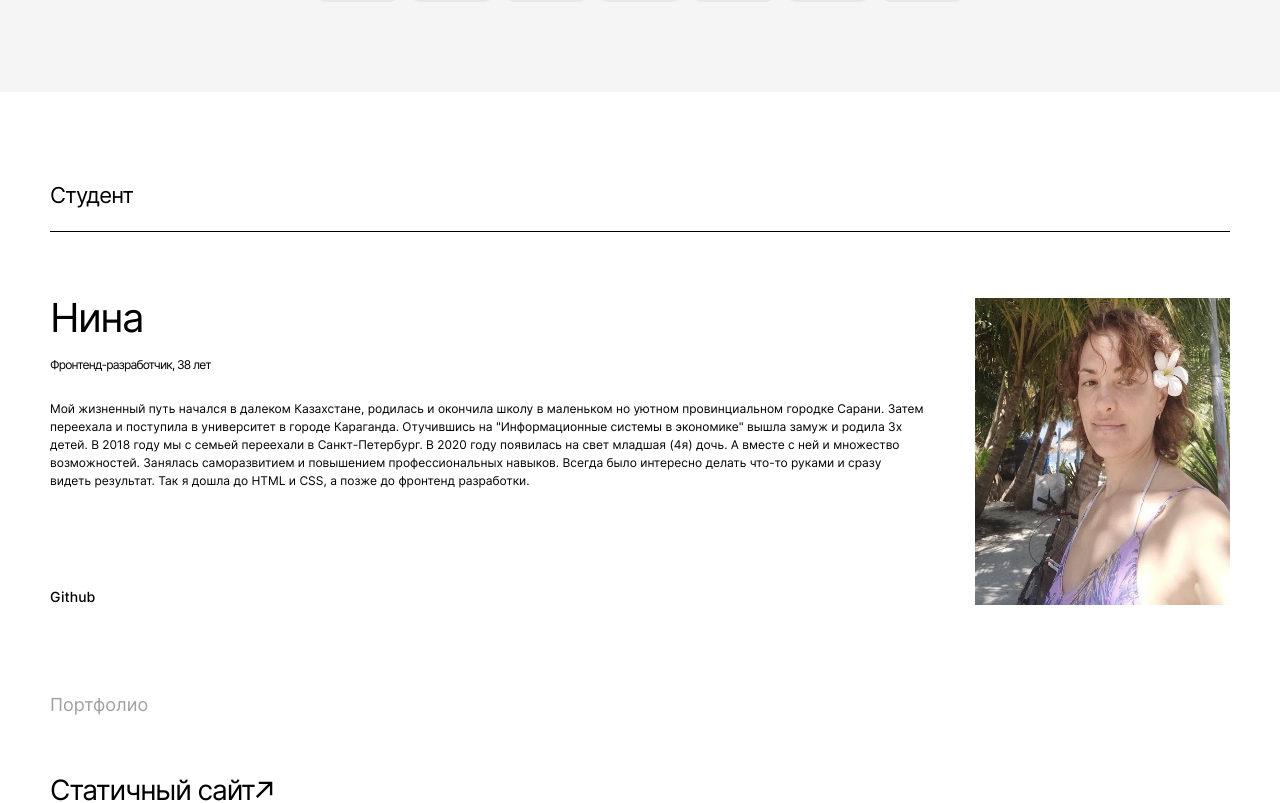
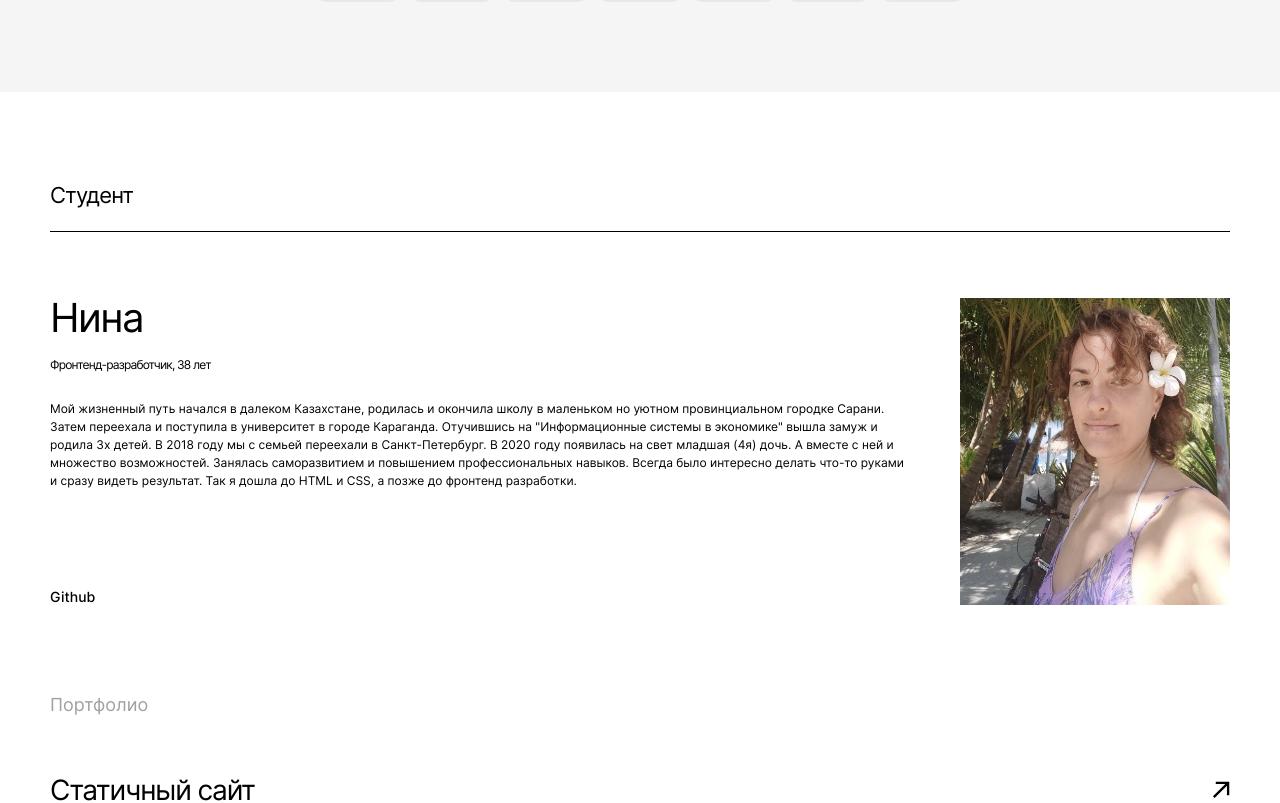
Before and after one commit to Salidors/movies-explorer-frontend, a React (Create React App) app: page / in a window 1280 px wide. Shown: the part 1892-2695 px from the top of the page. Built offline with nearby package versions, Linux system fonts and the light colour scheme; the HTML template or start-up script is replaced by a standard one.

Commit message:
fix: photo

```diff
--- a/src/components/Main/AboutMe/AboutMe.css
+++ b/src/components/Main/AboutMe/AboutMe.css
@@ -74,6 +74,11 @@
   margin-top: auto;
 }
 
+.me__private-image {
+  width: 270px;
+  height: 307px;
+}
+
 @media screen and (max-width: 1280px) {
   .me {
     padding: 90px 50px 0;
@@ -93,11 +98,6 @@
   .me__private-about {
     font-size: 12px;
     line-height: 18px;
-  }
-
-  .me__private-image {
-    width: 255px;
-    height: 307px;
   }
 }
 
--- a/src/components/Main/Portfolio/Portfolio.css
+++ b/src/components/Main/Portfolio/Portfolio.css
@@ -28,6 +28,7 @@
 .portfolio__links-item {
   display: flex;
   justify-content: space-between;
+  width: 100%;
 }
 
 .portfolio__nav-list-item {
```
